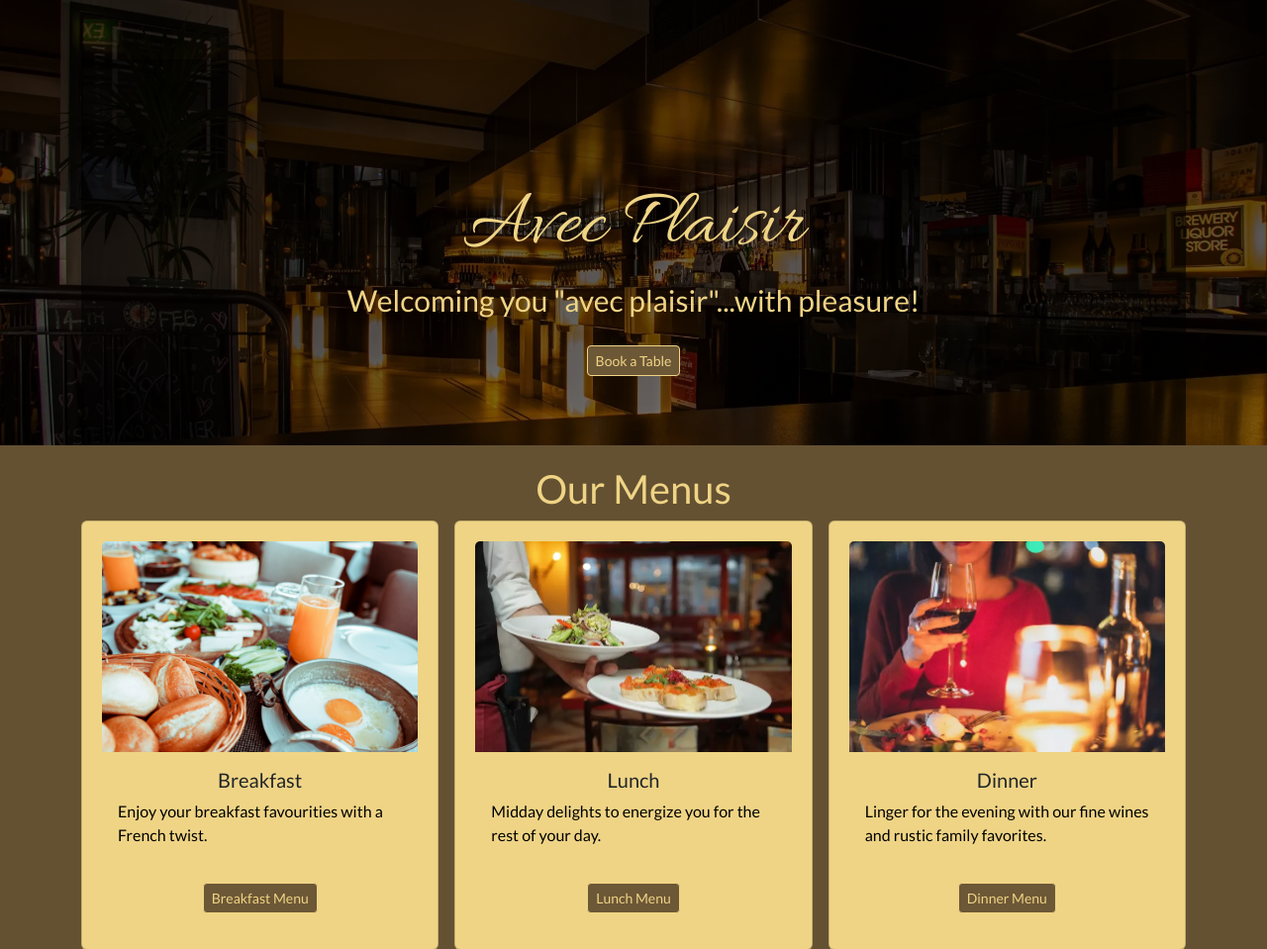
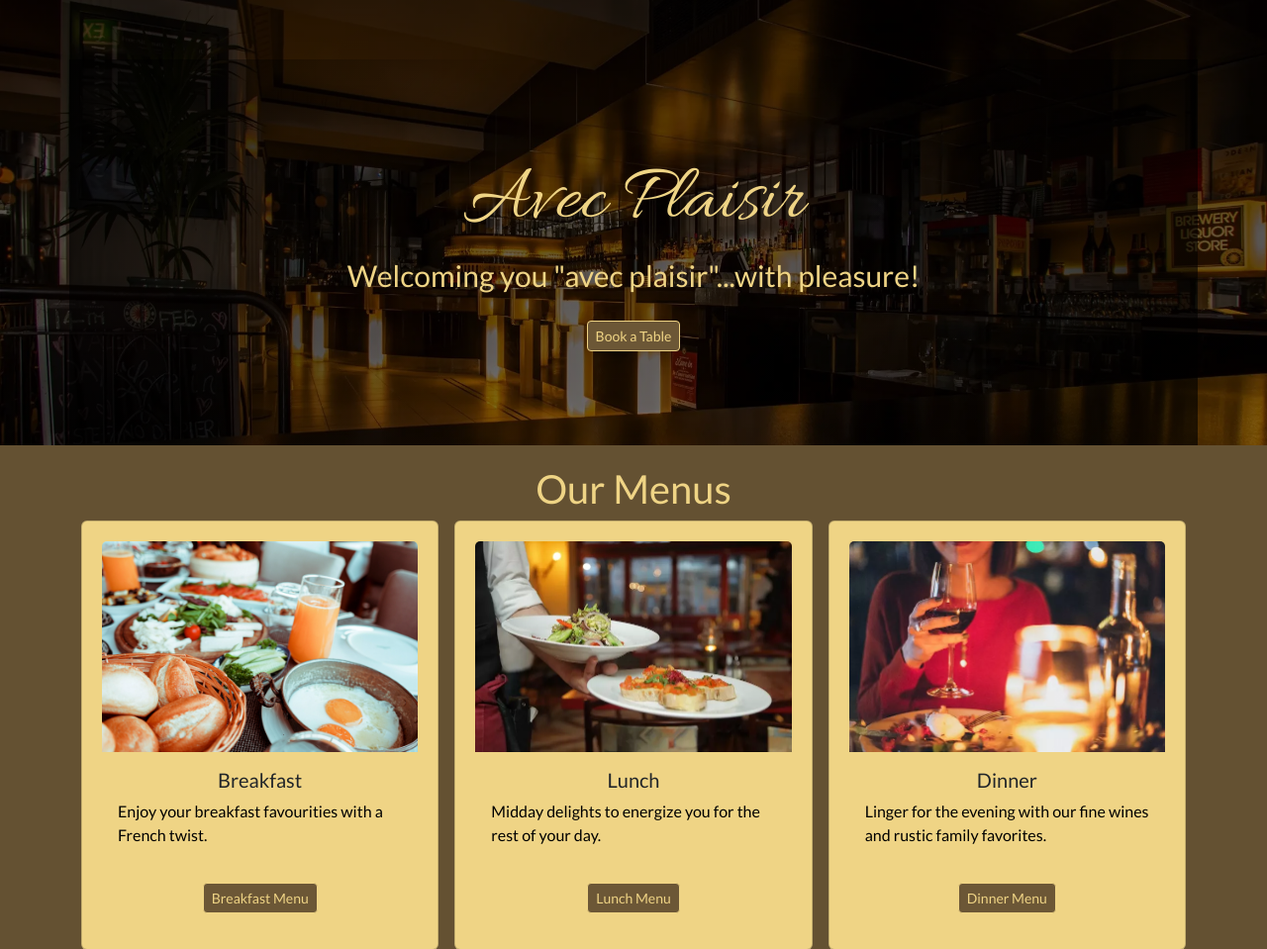
Before and after one commit to leah-jala/PP4-Avec-Plaisir, a Django app: page / in a window 1280 px wide. Shown: the part 100-1059 px from the top of the page at 99% size. Run offline with Django 3.2, Linux system fonts and the light colour scheme; some libraries are stand-ins or nearby versions.

Commit message:
Center cover text on homepage.

```diff
--- a/home/templates/home/index.html
+++ b/home/templates/home/index.html
@@ -4,8 +4,8 @@
 
 <!-- Hero -->
 <div class="hero-image">
-  <div class="container">
-      <div class="cover-text">
+  <div class="container cover-text">
+      <div class="cover-text-inner">
           <h1 id="logo-text">Avec Plaisir</h1>
           <h2>Welcoming you "avec plaisir"...with pleasure!
           </h2>
@@ -15,9 +15,9 @@
 </div>
 <!-- End Hero -->
 
-<div class="menus">
+<section class="menus" id="menus">
   <h1>Our Menus</h1>
-</div>
+</section>
 <div class="container">
   <div class="row row-cols-1 row-cols-md-3 g-3">
     <div class="col">
--- a/static/css/style.css
+++ b/static/css/style.css
@@ -58,14 +58,15 @@ a:hover {
     justify-content: center;
     align-items: center;
     flex-direction: column;
-    text-align: center;
-    width: 100%;
-    height: 55vh;
+
     overflow: hidden;
     background-size: cover !important;
     background: radial-gradient(circle at center, rgba(0, 0, 0, 0) 0%, rgba(0, 0, 0, 0) 37%, rgba(0, 0, 0, 0.65) 100%);
 }
 
+.cover-text-inner {
+    text-align: center;
+}
 h1, h2, h3, p {
     color: #efd485;
 }
--- a/templates/base.html
+++ b/templates/base.html
@@ -39,7 +39,7 @@
                             class="nav-colors">Home</span></a>
                 </li>
                 <li class="nav-item dropdown">
-                    <a class="nav-link dropdown-toggle" href="#" role="button" data-bs-toggle="dropdown"
+                    <a class="nav-link dropdown-toggle" href="#menus" role="button" data-bs-toggle="dropdown"
                         aria-expanded="false">
                         <span class="nav-colors">Menus</span>
                     </a>
@@ -110,7 +110,7 @@
                         <li class="ms-3"><a class="text-muted" href="mailto:bookings@avecplaisir.com"
                             aria-label="Email us at bookings@avecplaisir.com">
                             <span class="footer-logo"><i class="fa-solid fa-envelope fa-lg"></i></span></a></li>
-                        <li class="ms-3"><a class="text-muted" href="" target="_blank" rel="noopener"
+                        <li class="ms-3"><a class="text-muted" href="https://www.facebook.com/" target="_blank" rel="noopener"
                                 aria-label="Follow us on Facebook (opens in a new tab)">
                                 <span class="footer-logo"><i class="fa-brands fa-facebook-square fa-lg"></i></span></a>
                         </li>
@@ -147,14 +147,7 @@
         });
     </script> -->
 
-    <!-- <script>
-        $(document).ready(function() {
-            var path = window.location.pathname;
-            $(".navbar-nav li a").filter(function() {
-                return this.pathname === path;
-            }).addClass("active");
-        });
-    </script> -->
+
     <script>
         $(document).ready(function() {
             var path = window.location.pathname;
```
